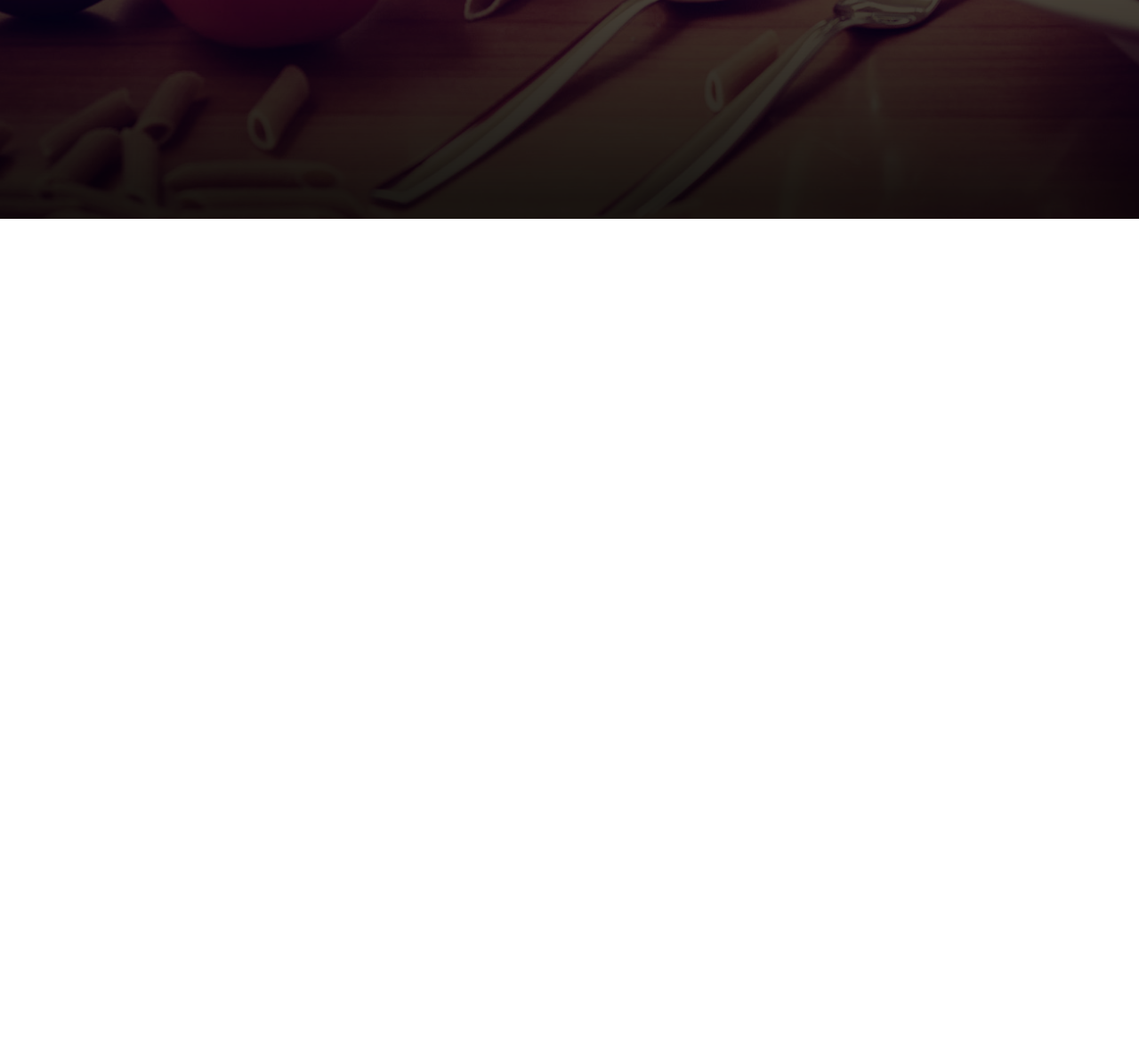
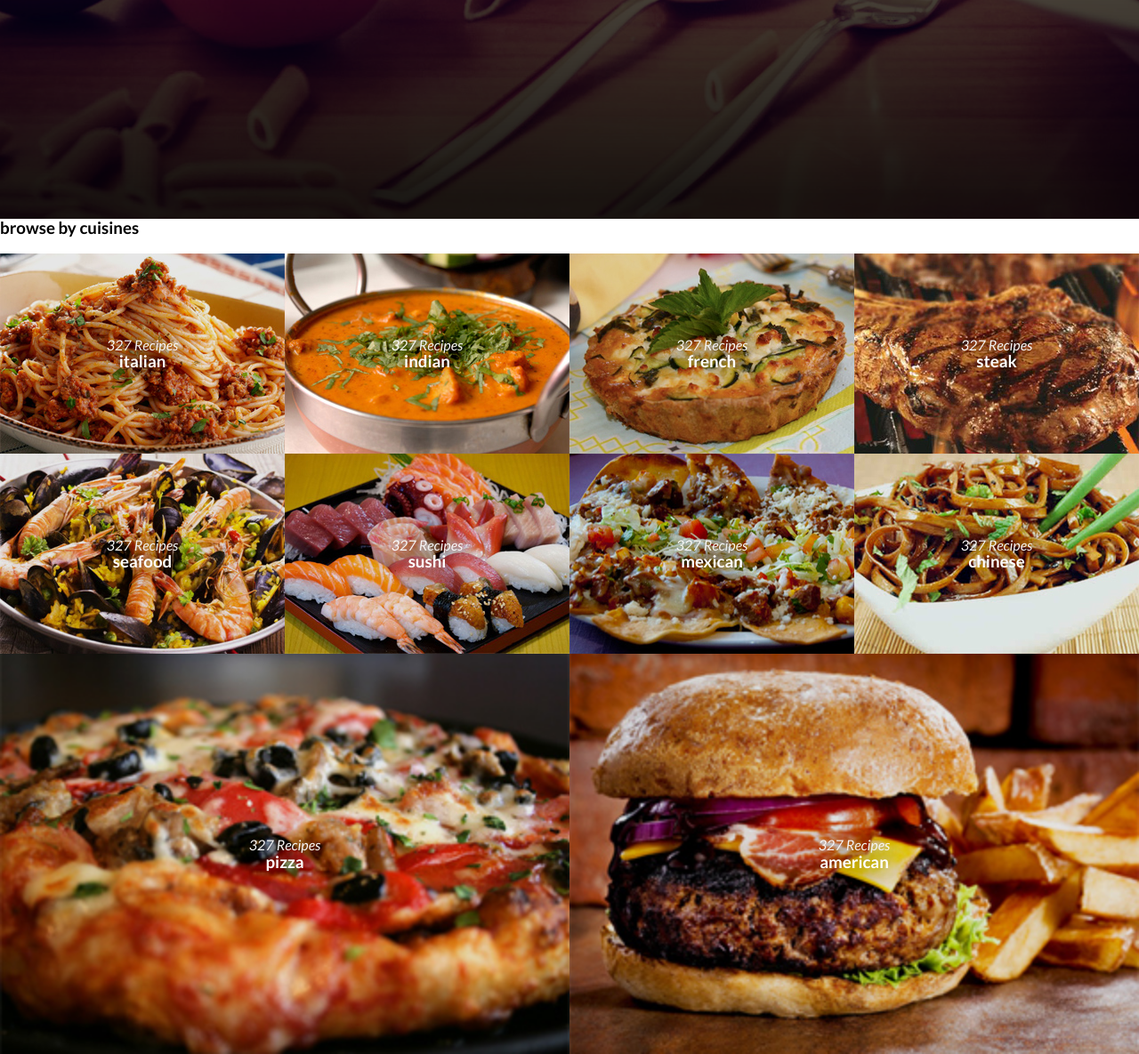
Before and after one commit to zwazoo/fudi, a plain HTML site: page index.html in a window 1280 px wide. Shown: the part 651-1836 px from the top of the page at 89% size. Before the commit the page ends 897 px from the top, so only its background shows below. Drawn offline with Linux system fonts and the light colour scheme.

Commit message:
added new block

```diff
--- a/css/style.css
+++ b/css/style.css
@@ -145,3 +145,38 @@ select {
     margin-right: -23px;
 	letter-spacing: 0.7px;
 }
+
+.ba-cuisines {
+	display:flex;
+	flex-wrap: wrap;
+}
+
+.ba-cuisines-item {
+	flex-basis: 320px;
+	flex-grow:1;
+	position: relative;
+	color: white;
+	text-shadow:1px 0 40px black;
+}
+
+.ba-cuisines-item img {
+	width:100%;
+	display:block;
+}
+
+.ba-cuisines-desc {
+	position:absolute;
+	left:0;
+	top:0;
+	width:100%;
+	height:100%;
+	text-align:center;
+	display:flex;
+	justify-content: center;
+	flex-direction: column;
+	align-items: center;
+}
+
+.ba-cuisines-title {
+	margin:0;
+}
--- a/index.html
+++ b/index.html
@@ -39,8 +39,94 @@
 				<p class="ba-header-text">Find your Favorite</p>
 				<h1 class="ba-intro-title">recipes</h1>
 				<a href="#" class="ba-button">get started</a>
-					<p class="ba-header-info">or send us your own recipes and <a class="ba-header-link" href="#">get rewarded!</a></p>
+				<p class="ba-header-info">or send us your own recipes and <a class="ba-header-link" href="#">get rewarded!</a></p>
 			</div>
+		</section>
+
+		<section>
+				<h3>browse by cuisines</h3>
+				<div class="ba-cuisines">
+					<a href="" class="ba-cuisines-item">
+						<img src="images/cuisines/italian.jpg" alt="Italian">
+
+						<div class="ba-cuisines-desc">
+							<i class="ba-cuisines-count">327 Recipes</i>
+							<h3 class="ba-cuisines-title">italian</h3>
+						</div>
+					</a>
+					<a href="" class="ba-cuisines-item">
+						<img src="images/cuisines/indian.jpg" alt="Italian">
+
+						<div class="ba-cuisines-desc">
+							<i class="ba-cuisines-count">327 Recipes</i>
+							<h3 class="ba-cuisines-title">indian</h3>
+						</div>
+					</a>
+					<a href="" class="ba-cuisines-item">
+						<img src="images/cuisines/french.jpg" alt="Italian">
+
+						<div class="ba-cuisines-desc">
+							<i class="ba-cuisines-count">327 Recipes</i>
+							<h3 class="ba-cuisines-title">french</h3>
+						</div>
+					</a>
+					<a href="" class="ba-cuisines-item">
+						<img src="images/cuisines/steak.jpg" alt="Italian">
+
+						<div class="ba-cuisines-desc">
+							<i class="ba-cuisines-count">327 Recipes</i>
+							<h3 class="ba-cuisines-title">steak</h3>
+						</div>
+					</a>
+					<a href="" class="ba-cuisines-item">
+						<img src="images/cuisines/seafood.jpg" alt="Italian">
+
+						<div class="ba-cuisines-desc">
+							<i class="ba-cuisines-count">327 Recipes</i>
+							<h3 class="ba-cuisines-title">seafood</h3>
+						</div>
+					</a>
+					<a href="" class="ba-cuisines-item">
+						<img src="images/cuisines/sushi.jpg" alt="Italian">
+
+						<div class="ba-cuisines-desc">
+							<i class="ba-cuisines-count">327 Recipes</i>
+							<h3 class="ba-cuisines-title">sushi</h3>
+						</div>
+					</a>
+					<a href="" class="ba-cuisines-item">
+						<img src="images/cuisines/mexican.jpg" alt="Italian">
+
+						<div class="ba-cuisines-desc">
+							<i class="ba-cuisines-count">327 Recipes</i>
+							<h3 class="ba-cuisines-title">mexican</h3>
+						</div>
+					</a>
+					<a href="" class="ba-cuisines-item">
+						<img src="images/cuisines/chinese.jpg" alt="Italian">
+
+						<div class="ba-cuisines-desc">
+							<i class="ba-cuisines-count">327 Recipes</i>
+							<h3 class="ba-cuisines-title">chinese</h3>
+						</div>
+					</a>
+					<a href="" class="ba-cuisines-item">
+						<img src="images/cuisines/pizza.jpg" alt="Italian">
+
+						<div class="ba-cuisines-desc">
+							<i class="ba-cuisines-count">327 Recipes</i>
+							<h3 class="ba-cuisines-title">pizza</h3>
+						</div>
+					</a>
+					<a href="" class="ba-cuisines-item">
+						<img src="images/cuisines/american.jpg" alt="Italian">
+
+						<div class="ba-cuisines-desc">
+							<i class="ba-cuisines-count">327 Recipes</i>
+							<h3 class="ba-cuisines-title">american</h3>
+						</div>
+					</a>
+				</div>
 		</section>
 	</main>
 
```
Also changed, not shown: images/cuisines/american.jpg (added), images/cuisines/chinese.jpg (added), images/cuisines/french.jpg (added), images/cuisines/indian.jpg (added), images/cuisines/italian.jpg (added), images/cuisines/mexican.jpg (added), images/cuisines/pizza.jpg (added), images/cuisines/seafood.jpg (added), images/cuisines/steak.jpg (added), images/cuisines/sushi.jpg (added).
